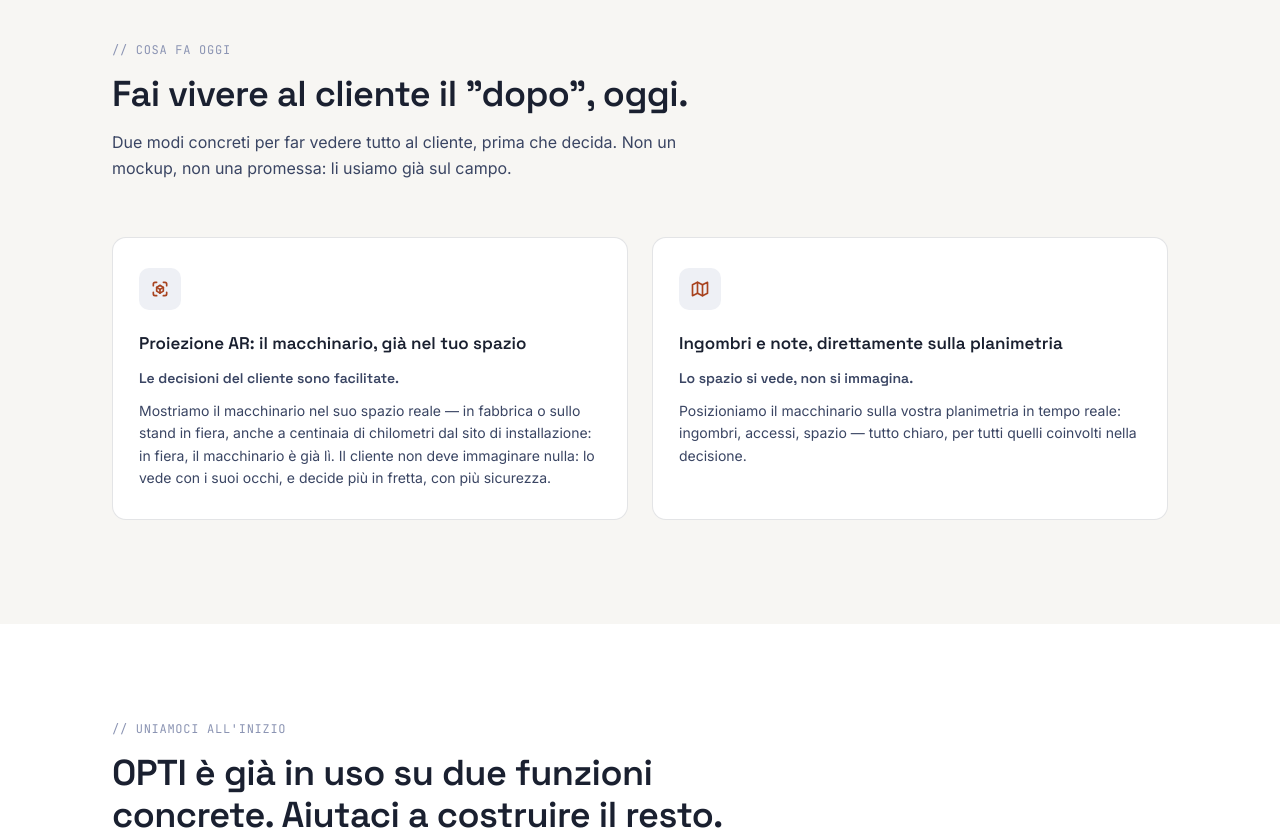
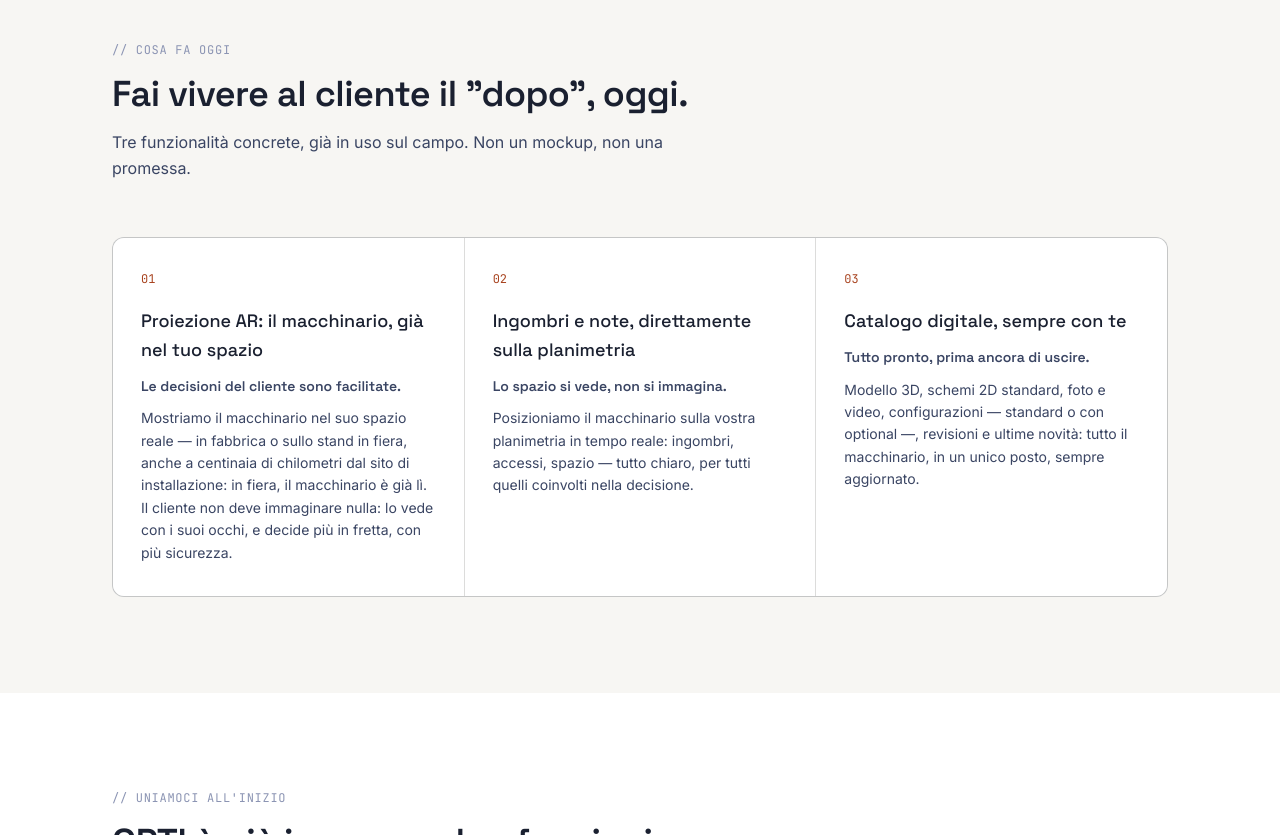
Before and after one commit to matteo-maggi/opti-landing, a plain HTML site: page index.html in a window 1280 px wide. Shown: the part 1740-2575 px from the top of the page. Drawn offline with Linux system fonts and the light colour scheme.

Commit message:
change to major tects

```diff
--- a/index.html
+++ b/index.html
@@ -211,16 +211,14 @@
     content:''; position:absolute; right:0; top:-3px; width:8px; height:8px; border-radius:50%; background:var(--navy-500);
   }
 
-  /* ---------- value prop cards ---------- */
-  .value-grid{display:grid; grid-template-columns:repeat(3,1fr); gap:24px;}
-  .value-card{background:var(--white); border:1px solid var(--line); border-radius:14px; padding:30px 26px;}
-  .value-card .vic{
-    width:42px; height:42px; border-radius:10px; background:var(--navy-50);
-    display:flex; align-items:center; justify-content:center; margin-bottom:20px;
-  }
-  .value-card h3{font-family:var(--display); font-weight:600; font-size:17px; margin-bottom:10px;}
+  /* ---------- value prop cards (mirrors .problem-card, opposite palette) ---------- */
+  .value-grid{display:grid; grid-template-columns:repeat(3,1fr); gap:1px; background:var(--line); border-radius:12px; overflow:hidden; border:1px solid var(--line);}
+  .value-card{background:var(--white); padding:32px 28px; transition:background .2s ease, transform .2s ease;}
+  .value-card:hover{background:var(--navy-50); transform:translateY(-3px);}
+  .value-card .pn{font-family:var(--mono); font-size:12px; color:var(--coral-dark); margin-bottom:18px; display:block;}
+  .value-card h3{font-family:var(--display); font-weight:500; font-size:18px; margin-bottom:10px; color:var(--navy-900);}
   .value-punch{font-family:var(--display); font-weight:600; font-size:14px; color:var(--coral-dark); margin-bottom:10px;}
-  .value-card p{font-size:14px; color:var(--navy-600);}
+  .value-card p{font-size:14px; color:var(--navy-600); line-height:1.6;}
 
   /* ---------- how it works detailed ---------- */
   .how{background:var(--navy-50);}
@@ -309,9 +307,9 @@
 <section class="hero">
   <div class="wrap hero-grid">
     <div>
-      <span class="eyebrow"><span class="dot"></span>Due funzioni già attive, oggi</span>
-      <h1>Sopralluogo e proposta tecnica preliminare:<br><span class="hl">in un'ora</span> non in una settimana.</h1>
-      <p class="hero-sub">OPTI Proiettiamo il macchinario nello spazio reale del cliente e, lo posizioniamo sulla planimetria, prima che il cliente lasci la stanza.</p>
+      <span class="eyebrow"><span class="dot"></span>Tre funzioni già attive, oggi</span>
+      <h1>Sopralluogo e proposta tecnica:<br><span class="hl">tutto in un'ora</span></h1>
+      <p class="hero-sub">Con OPTI, i tuoi clienti vivono un'esperienza d'acquisto intuitiva e coinvolgente. Comunicare diventa più semplice, si riduce il carico di lavoro interno e risparmi tempo prezioso.</p>
       <div class="hero-ctas">
         <a href="#richiedi-demo" class="btn-primary">Richiedi una demo →</a>
         <a href="#waitlist" class="btn-secondary">Iscriviti alla waitlist</a>
@@ -349,7 +347,7 @@
   <div class="wrap">
     <div class="section-head">
       <span class="kicker">// il problema</span>
-      <h2>Vendere un macchinario che il cliente non riesce a immaginare è una battaglia persa in partenza.</h2>
+      <h2>Non basta mostrare il macchinario: il cliente deve capire come si integra nel suo ambiente.</h2>
     </div>
     <div class="problem-grid">
       <div class="problem-card">
@@ -376,29 +374,27 @@
     <div class="section-head">
       <span class="kicker">// cosa fa oggi</span>
       <h2>Fai vivere al cliente il "dopo", oggi.</h2>
-      <p class="section-sub">Due modi concreti per far vedere tutto al cliente, prima che decida. Non un mockup, non una promessa: li usiamo già sul campo.</p>
+      <p class="section-sub">Tre funzionalità concrete, già in uso sul campo. Non un mockup, non una promessa.</p>
     </div>
 
-    <div class="value-grid" style="margin-bottom:8px; grid-template-columns:1fr 1fr;">
+    <div class="value-grid">
       <div class="value-card">
-        <div class="vic">
-          <svg width="20" height="20" viewBox="0 0 24 24" fill="none" stroke="var(--coral-dark)" stroke-width="2" stroke-linecap="round" stroke-linejoin="round" aria-hidden="true">
-            <path d="M4 8v-2a2 2 0 0 1 2 -2h2"/><path d="M4 16v2a2 2 0 0 0 2 2h2"/><path d="M16 4h2a2 2 0 0 1 2 2v2"/><path d="M16 20h2a2 2 0 0 0 2 -2v-2"/><path d="M12 12.5l4 -2.5"/><path d="M8 10l4 2.5v4.5l4 -2.5v-4.5l-4 -2.5z"/><path d="M8 10v4.5l4 2.5"/>
-          </svg>
-        </div>
+        <span class="pn">01</span>
         <h3>Proiezione AR: il macchinario, già nel tuo spazio</h3>
         <p class="value-punch">Le decisioni del cliente sono facilitate.</p>
         <p>Mostriamo il macchinario nel suo spazio reale — in fabbrica o sullo stand in fiera, anche a centinaia di chilometri dal sito di installazione: in fiera, il macchinario è già lì. Il cliente non deve immaginare nulla: lo vede con i suoi occhi, e decide più in fretta, con più sicurezza.</p>
       </div>
       <div class="value-card">
-        <div class="vic">
-          <svg width="20" height="20" viewBox="0 0 24 24" fill="none" stroke="var(--coral-dark)" stroke-width="2" stroke-linecap="round" stroke-linejoin="round" aria-hidden="true">
-            <path d="M3 7l6 -3l6 3l6 -3v13l-6 3l-6 -3l-6 3z"/><path d="M9 4v13"/><path d="M15 7v13"/>
-          </svg>
-        </div>
+        <span class="pn">02</span>
         <h3>Ingombri e note, direttamente sulla planimetria</h3>
         <p class="value-punch">Lo spazio si vede, non si immagina.</p>
         <p>Posizioniamo il macchinario sulla vostra planimetria in tempo reale: ingombri, accessi, spazio — tutto chiaro, per tutti quelli coinvolti nella decisione.</p>
+      </div>
+      <div class="value-card">
+        <span class="pn">03</span>
+        <h3>Catalogo digitale, sempre con te</h3>
+        <p class="value-punch">Tutto pronto, prima ancora di uscire.</p>
+        <p>Modello 3D, schemi 2D standard, foto e video, configurazioni — standard o con optional —, revisioni e ultime novità: tutto il macchinario, in un unico posto, sempre aggiornato.</p>
       </div>
     </div>
   </div>
```
